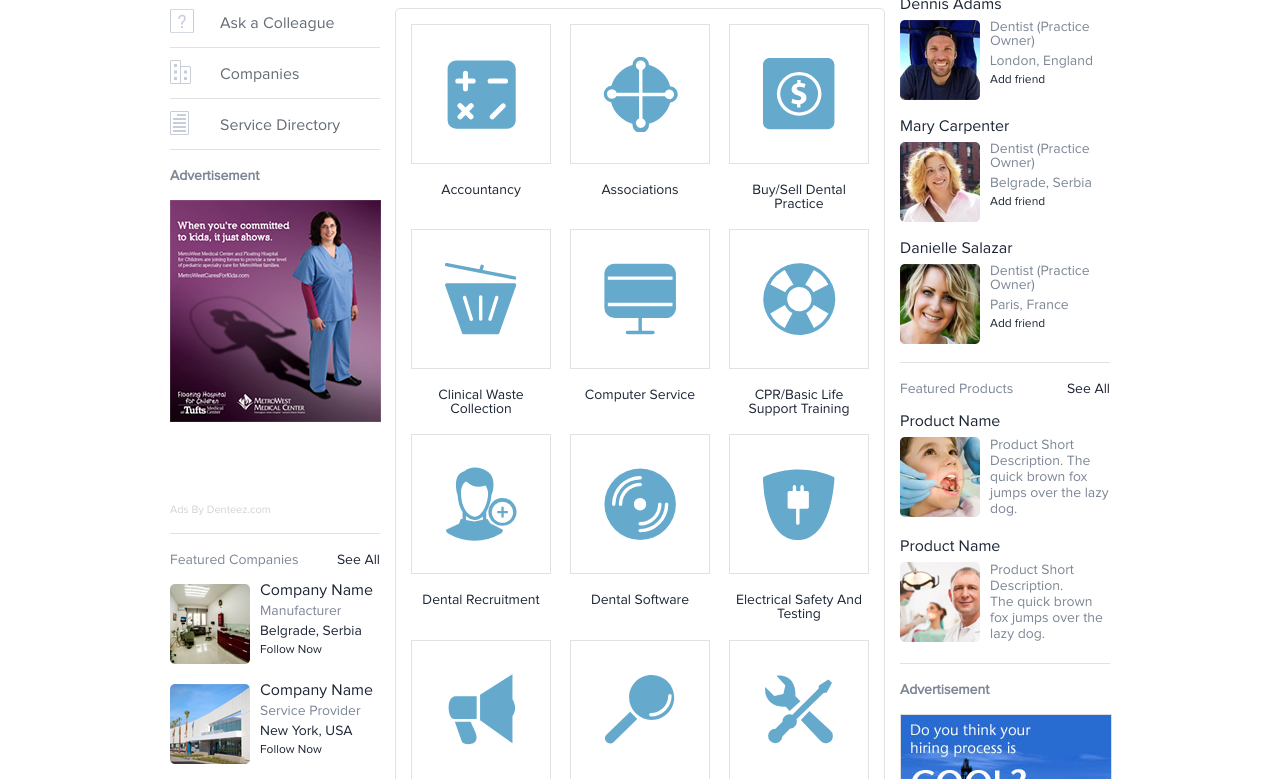
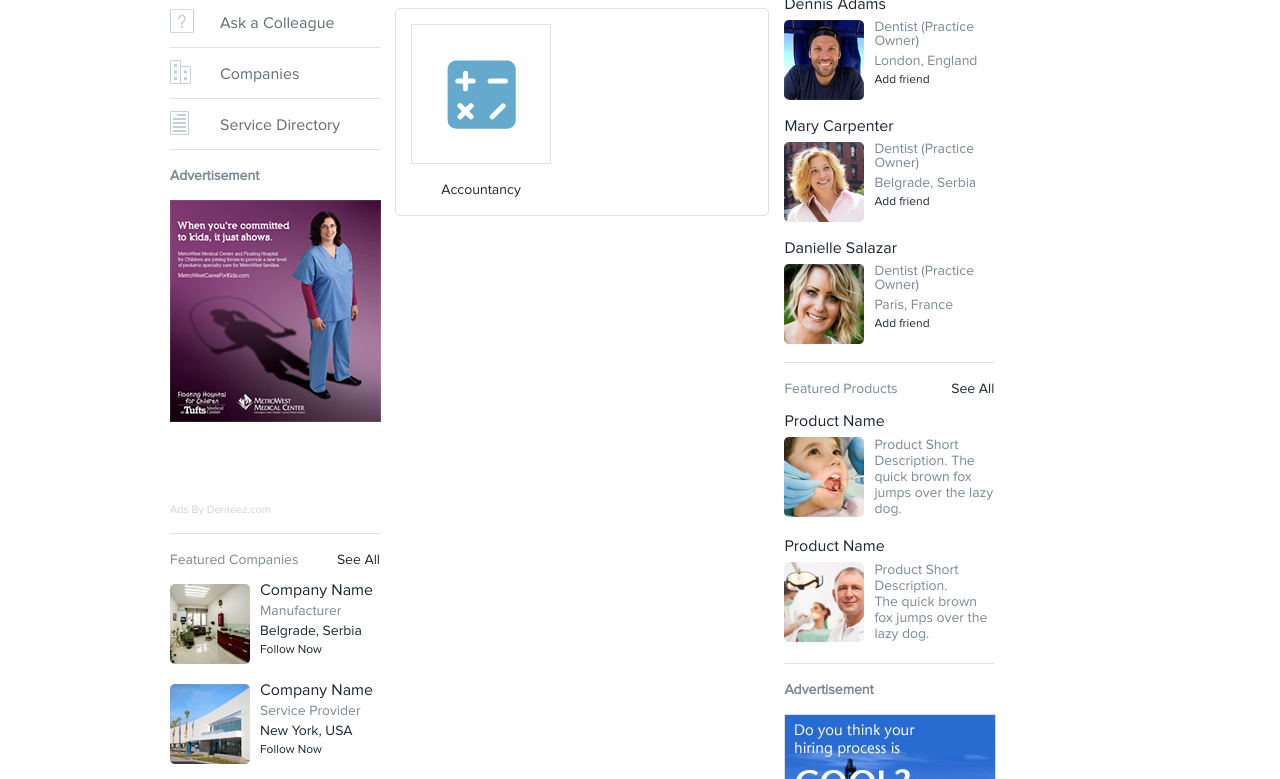
Before and after one commit to andreiigolovan/test_assignment_ReactJS, a website: page src/index.html in a window 1280 px wide. Shown: the part 120-899 px from the top of the page. Drawn offline with nearby package versions, Linux system fonts and the light colour scheme.

Commit message:
react/gulp-babel test

```diff
--- a/src/index.html
+++ b/src/index.html
@@ -115,12 +115,12 @@
         <h1 class="main__title">Service Directory</h1>
         <button class="btn-newservice">Add New Service</button>
       </div>
-      <div class="main__services">
-        <a href="#" class="main__service service-main">
+      <div class="main__services" id="root">
+         <a href="#" class="main__service service-main">
           <div class="service-main__icon"><img src="img/shape-51.svg" alt="Accountancy"></div>
           <h4 class="service-main__caption">Accountancy</h4>
         </a>
-        <a href="#" class="main__service service-main">
+       <!-- <a href="#" class="main__service service-main">
           <div class="service-main__icon"><img src="img/shape-52.svg" alt="Associations"></div>
           <h4 class="service-main__caption">Associations</h4>
         </a>
@@ -199,7 +199,7 @@
         <a href="#" class="main__service service-main">
           <div class="service-main__icon"><img src="img/shape-70.svg" alt="Uniform & Workwear"></div>
           <h4 class="service-main__caption">Uniform & Workwear</h4>
-        </a>
+        </a> -->
       </div>
     </main>
     <!-- right aside section-->
@@ -299,6 +299,9 @@
       </div>
     </aside>
   </div>
+  <script crossorigin src="https://unpkg.com/react@16/umd/react.production.min.js"></script>
+  <script crossorigin src="https://unpkg.com/react-dom@16/umd/react-dom.production.min.js"></script>
+  <script src="https://unpkg.com/babel-standalone@6/babel.min.js"></script>
   <script src="js/index.js"></script>
 </body>
 
```
Also changed, not shown: package.json (+11 -3 lines), .babelrc (added), dist/index.html.
